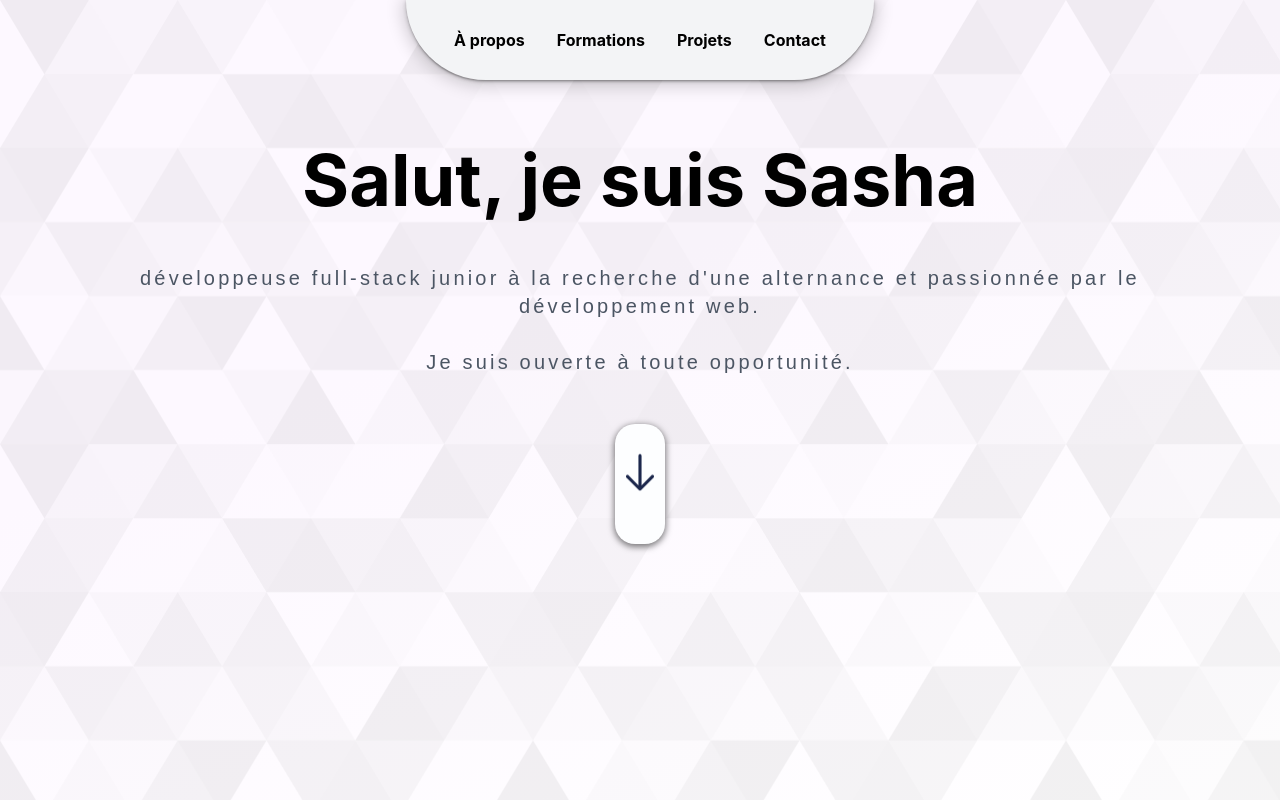
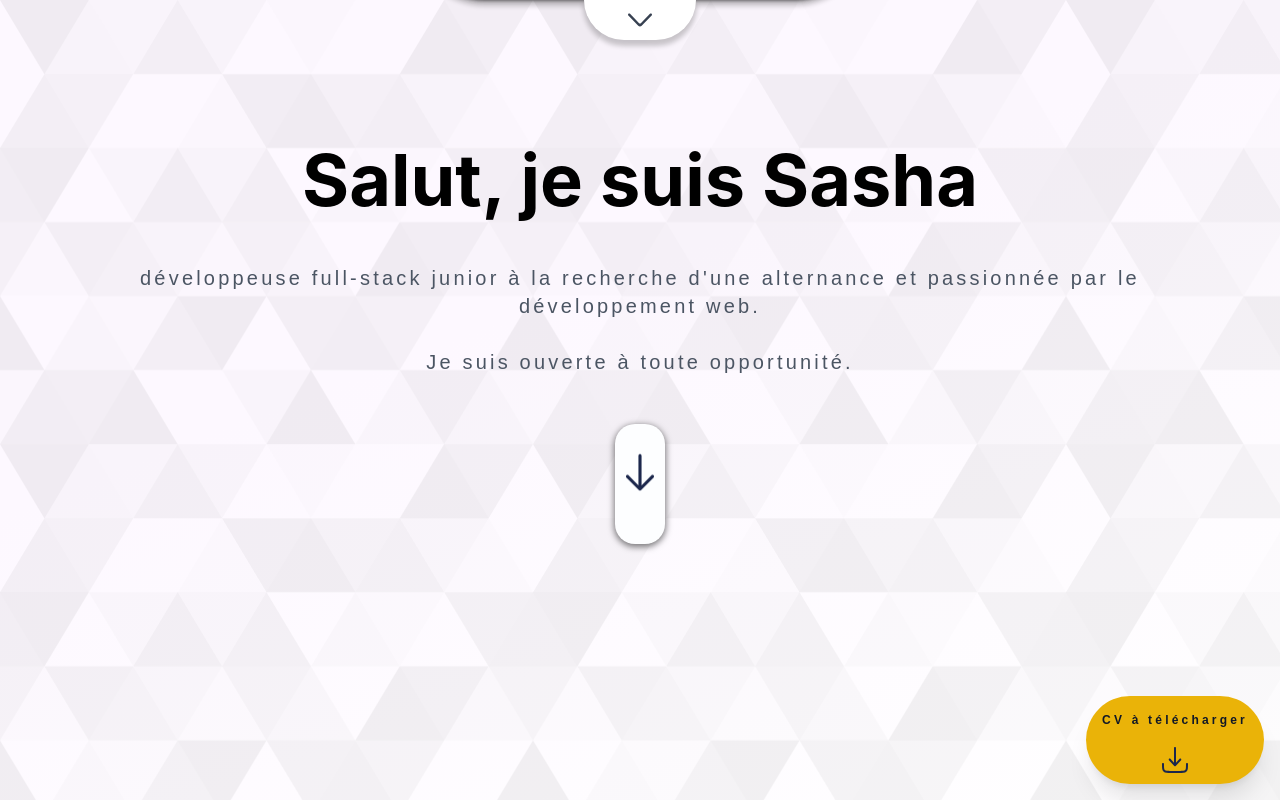
Before and after one commit to ryu-75/ryu-75.github.io, a Vue app in the folder app/front/: page / in a window 1280 px wide. Shown: the top 800 px of the page. Built offline with nearby package versions, Linux system fonts and the light colour scheme; a web font is replaced by a local one.

Commit message:
[CONFIG] - make pdf downloaded

```diff
--- a/app/front/src/App.vue
+++ b/app/front/src/App.vue
@@ -1,50 +1,171 @@
-<script setup lang="js">
-  import About from './components/About.vue'
-  import Bienvenue from './components/Bienvenue.vue'
-  import LanguagesComponent from './components/LanguagesComponent.vue'
-  import Education from './components/Education.vue'
-  import Footer from './components/Footer.vue'
-  import Contact from './components/Contact.vue'
-  import Projects from './components/Projects.vue'
+<script>
+  import { defineAsyncComponent, ref, computed, onMounted, onUnmounted } from 'vue'
+  import DownloadCv from '@/components/DownloadCv.vue'
+
+  export default {
+    components: {
+      About: defineAsyncComponent(() => import('@/components/About.vue')),
+      Bienvenue: defineAsyncComponent(() => import('@/components/Bienvenue.vue')),
+      LanguagesComponent: defineAsyncComponent(() => import('@/components/LanguagesComponent.vue')),
+      Education: defineAsyncComponent(() => import('@/components/Education.vue')),
+      Footer: defineAsyncComponent(() => import('@/components/Footer.vue')),
+      Contact: defineAsyncComponent(() => import('@/components/Contact.vue')),
+      Projects: defineAsyncComponent(() => import('@/components/Projects.vue')),
+      DownloadCv
+    },
+    setup() {
+      const isLargeScreen = window.innerWidth >= 920;
+      const isMenuOpen = ref(false)
+      onMounted(() => {
+        window.addEventListener('resize', handleResize);
+      })
+      const toggleMenu = () => {
+        isMenuOpen.value
+          ? (isMenuOpen.value = false, window.removeEventListener('click', handleClickOutside))
+          : (isMenuOpen.value = true, window.addEventListener('click', handleClickOutside))
+      }
+
+      const handleClickOutside = (e) => {
+        if (!e.target.closest('.menu-container')) {
+          isMenuOpen.value = false
+          e.stopPropagation()
+        }
+      }
+
+      const handleMenuClick = () => {
+        if (isMenuOpen.value)
+          toggleMenu()
+      }
+
+      const handleResize = () => {
+        isLargeScreen.value = window.innerWidth >= 920;
+      };
+
+      const scrollToTechnologie = () => {
+        const target = document.getElementById("/")
+        if (target)
+          target.scrollIntoView({ behavior: 'smooth' })
+      }
+
+      const scrollToProject = () => {
+        const target = document.getElementById("projects")
+        if (target)
+          target.scrollIntoView({ behavior: 'smooth' })
+      }
+
+      onUnmounted(() => {
+        window.removeEventListener('resize', handleResize);
+      });
+      const menuContainerClass = computed(() => {
+        return {
+          'mt-0': isMenuOpen.value,
+          '-mt-20': !isMenuOpen.value,
+          'menu-open': isMenuOpen.value,
+          'menu-close': !isMenuOpen.value,
+        }
+      });
+      return {
+        isLargeScreen,
+        isMenuOpen,
+        toggleMenu,
+        menuContainerClass,
+        scrollToProject,
+        handleClickOutside,
+        handleMenuClick,
+        scrollToTechnologie,
+        pdfUrl: './download/Sasha_LORION_CV.pdf',
+        pdfFileName: 'Sasha_LORION_CV.pdf'
+      }
+    }
+  };
 </script>
 
 <template>
-  <header class="flex justify-center">
-    <div v-if="isLargeScreen" class="flex justify-center rounded-b-full md:w-200 md:fixed relative z-50 header-shadow">
-      <nav class="flex justify-center h-20 rounded-b-full bg-gray-100">
+  <header class="flex justify-center shadow-none ">
+    <div
+      v-if="isLargeScreen"
+      class="flex justify-center rounded-b-full md:w-200 md:fixed z-50 header-shadow absolute menu-container"
+      :class="[menuContainerClass]"
+    >
+      <nav class="flex justify-center h-20 rounded-b-full bg-white relative" :class="{ 'menu-open': isMenuOpen}">
         <div class="mt-2 mr-8 ml-8">
-          <a class="text-black font-bold p-4" href="#about">À propos</a>
-          <a class="text-black font-bold p-4" href="#education">Formations</a>
-          <a class="text-black font-bold p-4" href="#projects">Projets</a>
-          <a class="text-black font-bold p-4" href="#contact">Contact</a>
+          <a @click="handleMenuClick" class="text-gray-700 font-bold p-4" href="#/">À propos</a>
+          <a @click="handleMenuClick" class="text-gray-700 font-bold p-4" href="#education">Formations</a>
+          <a @click="handleMenuClick" class="text-gray-700 font-bold p-4" href="#projects">Projets</a>
+          <a @click="handleMenuClick" class="text-gray-700 font-bold p-4" href="#contact">Contact</a>
         </div>
       </nav>
-    </div>
+      <div class="flex justify-center absolute">
+        <button
+          type="button"
+          class="flex justify-center h-10 w-28 rounded-b-full mt-20 bg-white md:fixed relative header-shadow"
+          @click="toggleMenu"
+        >
+          <img :class="!isMenuOpen ? 'rotate-180' : 'rotate-0'" class="size-6 mt-2" src="./assets/images/arrow-up.svg" alt="arrow-up">
+        </button>
+      </div>
+      <DownloadCv :pdf-url="pdfUrl" :pdf-file-name="pdfFileName" />
+        <!-- <a
+          href="./assets/download/Sasha_LORION_CV.pdf"
+          download="Sasha_LORION_CV.pdf"
+          class="text-center p-4 rounded-full bottom-8 right-8 font-semibold bg-yellow-300 text-black md:fixed relative header-shadow"
+        >
+          <div class="flex flex-col align-center m-4">
+            <p class="text-center font-semibold">CV à télécharger</p>
+            <img class="flex justify-center size-8 mt-2" src="./assets/images/download.svg" />
+          </div>
+        </a>     -->
+  </div>
 
-    <div v-else>
-      <Slide
-        width="600"
-        noOverlay
-        right
-        :closeOnNavigation="true"
-      >
-        <div class="flex flex-col w-screen pt-0">
-          <a class="text-gray-100 hover:text-gray-400 font-bold " href="#about">À propos</a>
-          <a class="text-gray-100 hover:text-gray-400 font-bold" href="#education">Formations</a>
-          <a class="text-gray-100 hover:text-gray-400 font-bold" href="#projects">Projets</a>
-          <a class="text-gray-100 hover:text-gray-400 font-bold" href="#contact">Contact</a>
+    <div v-else class="w-full">
+      <nav class="bg-white border-gray-200">
+        <div class="flex-1 justify-end m-2 ml-6 z-50 bg-white">
+          <button data-collapse-toggle="navbar-default" type="button" class="flex justify-center hover:bg-gray-200 hover:shadow-xl p-2 w-10 h-10 text-sm text-gray-500 rounded-lg lg:hidden" aria-controls="navbar-default" aria-expanded="false">
+              <span class="sr-only">Open main menu</span>
+              <svg class="w-5 h-5" aria-hidden="true" xmlns="http://www.w3.org/2000/svg" fill="none" viewBox="0 0 17 14">
+                  <path stroke="currentColor" stroke-linecap="round" stroke-linejoin="round" stroke-width="2" d="M1 1h15M1 7h15M1 13h15"/>
+              </svg>
+          </button>
+          <div :class="{ 'hidden': !isMenuOpen }" class=" bg-white w-full -ml-2" id="navbar-default">
+            <ul class="font-medium flex flex-col p-4 md:p-0 mt-4 border shadow-xl rounded-lg md:space-x-8 rtl:space-x-reverse md:mt-0  bg-gray-200">
+              <li>
+                <a class="text-gray-800 font-bold p-4" href="/">À propos</a>
+              </li>
+              <li>
+                <a class="text-gray-800 font-bold p-4" href="#education">Formations</a>
+              </li>
+              <li>
+                <a class="text-gray-800 font-bold p-4" href="#projects">Projets</a>
+              </li>
+              <li>
+                <a class="text-gray-800 font-bold p-4" href="#contact">Contact</a>
+              </li>
+            </ul>
+          </div>
+          <div class="flex justify-center pt-16">
+            <a
+              href="./assets/download/Sasha_LORION_CV.pdf"
+              download="Sasha_LORION_CV.pdf"
+              class="flex justify-center align-center text-center rounded-full p-6 relative font-semibold bg-yellow-300  text-black header-shadow"
+            >
+              <div class="flex flex-col align-center">
+                <p class="text-center text-xs font-semibold">CV à télécharger</p>
+                <img class="flex justify-center size-8" src="./assets/images/download.svg" />
+              </div>
+            </a>
+          </div>
         </div>
-      </Slide>
+      </nav>
     </div>
   </header>
   <main>
     <section class="bg-img pt-12 lg:h-screen sm:h-auto ">
       <div class="text-black">
-        <Bienvenue @scroll-to-section="scrollToSection" />
+        <Bienvenue @scroll-to-technologie="scrollToTechnologie" />
       </div>
     </section>
     <section>
-      <a id="about" class="text-black" @scroll-to-section="scrollToSection">
+      <a id="/" class="text-black" @scroll-to-technologie="scrollToTechnologie">
         <About @scroll-to-project="scrollToProject" />
       </a>
     </section>
@@ -85,13 +206,19 @@
     box-shadow: 0px 0px 20px 10px rgba(0, 0, 0, 0.6);
   }
   .header-shadow {
-    box-shadow: 0px 2px 18px 3px rgba(0, 0, 0, 0.2);
+    box-shadow: 0px 5px 5px 1px rgba(0, 0, 0, 0.2);
   }
   .bg-img {
     background-image: url('./assets/images/protruding-squares-light-pink.svg');
     background-repeat: repeat;
     background-size: auto;
     box-shadow: 0px 4px 40px 6px rgba(0, 0, 0, 0.6);
+  }
+  .menu-open {
+    transition:  0.20s ease-in-out;
+  }
+  .menu-close {
+    transition: 0.20s ease-in-out;
   }
   @font-face {
         font-family: 'Sephir';
@@ -108,33 +235,3 @@
         letter-spacing: 0.2rem;
     }
 </style>
-
-<script lang="js">
-  import Slide from "vue3-burger-menu"
-    export default {
-      computed: {
-        isLargeScreen() {
-          return window.innerWidth >= 1024
-        }
-      },
-      mounted() {
-        window.addEventListener('resize', this.handleResize);
-        this.handleResize();
-      },
-      methods: {
-          handleResize() {
-            this.$forceUpdate();
-          },
-          scrollToSection() {
-              const   target = document.getElementById("about")
-              if (target)
-                  target.scrollIntoView({ behavior: 'smooth'});
-          },
-          scrollToProject() {
-              const   target = document.getElementById("projects")
-              if (target)
-                  target.scrollIntoView({ behavior: 'smooth'});
-          }
-      }
-    }
-</script>./components/About.vue
--- /dev/null
+++ b/app/front/src/components/DownloadCv.vue
@@ -0,0 +1,40 @@
+<template>
+    <div>
+        <button @click="downloadCv('./download/Sasha_LORION_CV.pdf')" class="flex flex-col align-center fixed bottom-4 right-4 rounded-full shadow-xl bg-yellow-500 hover:bg-yellow-600">
+            <p class="text-wrap font-semibold text-gray-900 text-xs p-4">CV à télécharger</p>
+            <img class="flex justify-center size-8 mb-2" src="./../assets/images/download.svg" />
+        </button>
+    </div>
+</template>
+
+<script>
+    import axios from 'axios'
+    export default {
+        name: "DownloadCVButton",
+        props: {
+            pdfUrl: {
+                type: String,
+                required: true
+            },
+            pdfFileName: {
+                type: String,
+                required: true
+            }
+        },
+        methods: {
+            downloadCv() {
+                axios.get(this.pdfUrl, { responseType: 'blob' })
+                    .then(response => {
+                        const url = window.URL.createObjectURL(new Blob([response.data]));
+                        const link = document.createElement('a');
+                        link.href = url;
+                        link.setAttribute('download', this.pdfFileName);
+                        document.body.appendChild(link);
+                        link.click();
+                        console.log(link);
+                        document.body.removeChild(link);
+                    });
+            }
+        }
+    }
+</script>
```
